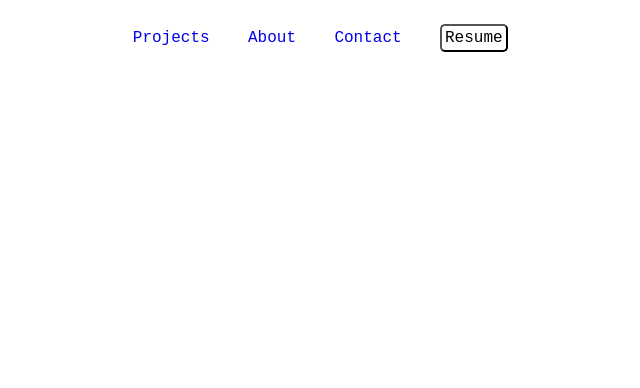
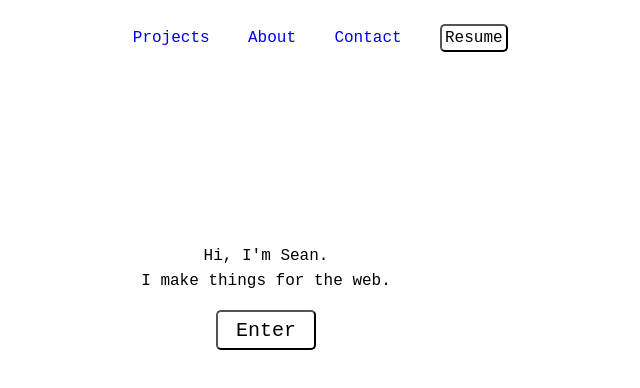
Before and after one commit to seananigans89/portfolio, a React (Create React App) app: page / in a window 1280 px wide. Shown: the top 388 px of the page, without its empty margins (382-1022 px from the left). Built offline with nearby package versions, Linux system fonts and the light colour scheme; some icons are missing; a web font is replaced by a local one.

Commit message:
changed homepage url

```diff
--- a/src/App.js
+++ b/src/App.js
@@ -15,7 +15,7 @@
         <Header/>
 
       <Routes>
-        <Route path='home' element={<Home/>}/>
+        <Route path='/' element={<Home/>}/>
         <Route path='projects' element={<Projects/>}/>
         <Route path='about' element={<About/>}/>
         <Route path='contact' element={<Contact/>}/>
```
